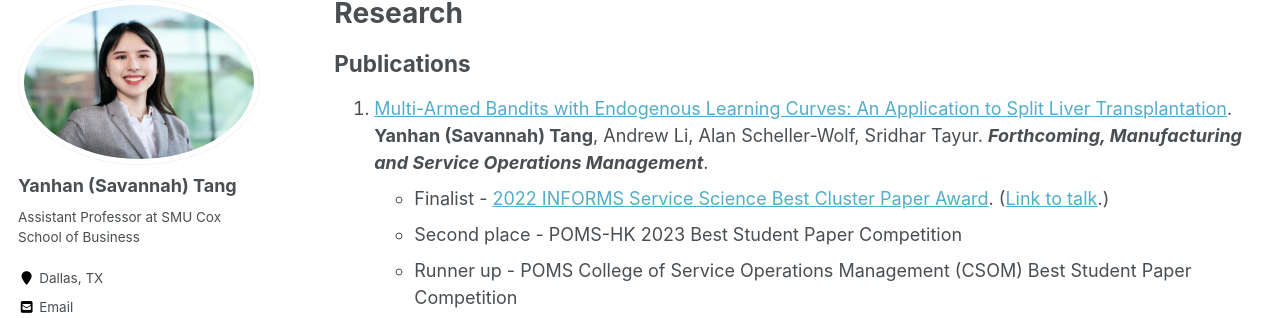
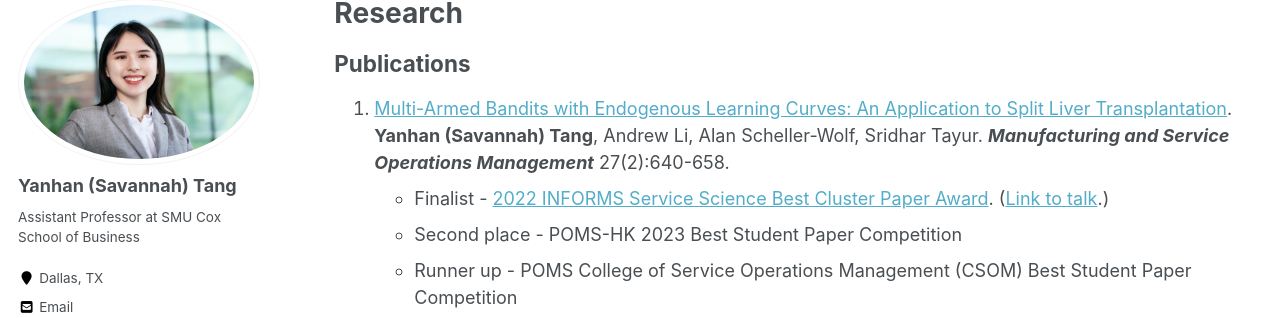
Before and after one commit to savytang/savytang.github.io, a Jekyll site: the page built from _pages/researches.md, in a window 1280 px wide and 900 px high. Shown: the part 119-437 px from the top of the window. Built offline with Jekyll 4.4.1, drawn with Linux system fonts in a browser that asks for light colours; some web fonts are replaced.

Commit message:
msom pub details
Added msom publication details

```diff
--- a/_pages/researches.md
+++ b/_pages/researches.md
@@ -7,7 +7,7 @@ author_profile: true
 
 ## Publications
 
-1. [Multi-Armed Bandits with Endogenous Learning Curves: An Application to Split Liver Transplantation](../files/Tang_jmp_MAB_0705.pdf). __Yanhan (Savannah) Tang__, Andrew Li, Alan Scheller-Wolf, Sridhar Tayur. ___Forthcoming,  Manufacturing and Service Operations Management___.
+1. [Multi-Armed Bandits with Endogenous Learning Curves: An Application to Split Liver Transplantation](../files/Tang_jmp_MAB_0705.pdf). __Yanhan (Savannah) Tang__, Andrew Li, Alan Scheller-Wolf, Sridhar Tayur. ___Manufacturing and Service Operations Management___ 27(2):640-658.
   - Finalist - [2022 INFORMS Service Science Best Cluster Paper Award](https://www.informs.org/Recognizing-Excellence/Award-Recipients/Yanhan-Savannah-Tang). ([Link to talk](https://www.youtube.com/watch?v=L4iCJBMfN6s&list=PLuvtfhwcPzCRQmCfFmJbgbRK2PuzvDpXo&index=11).)
   - Second place - POMS-HK 2023 Best Student Paper Competition
   - Runner up - POMS College of Service Operations Management (CSOM) Best Student Paper Competition
```
